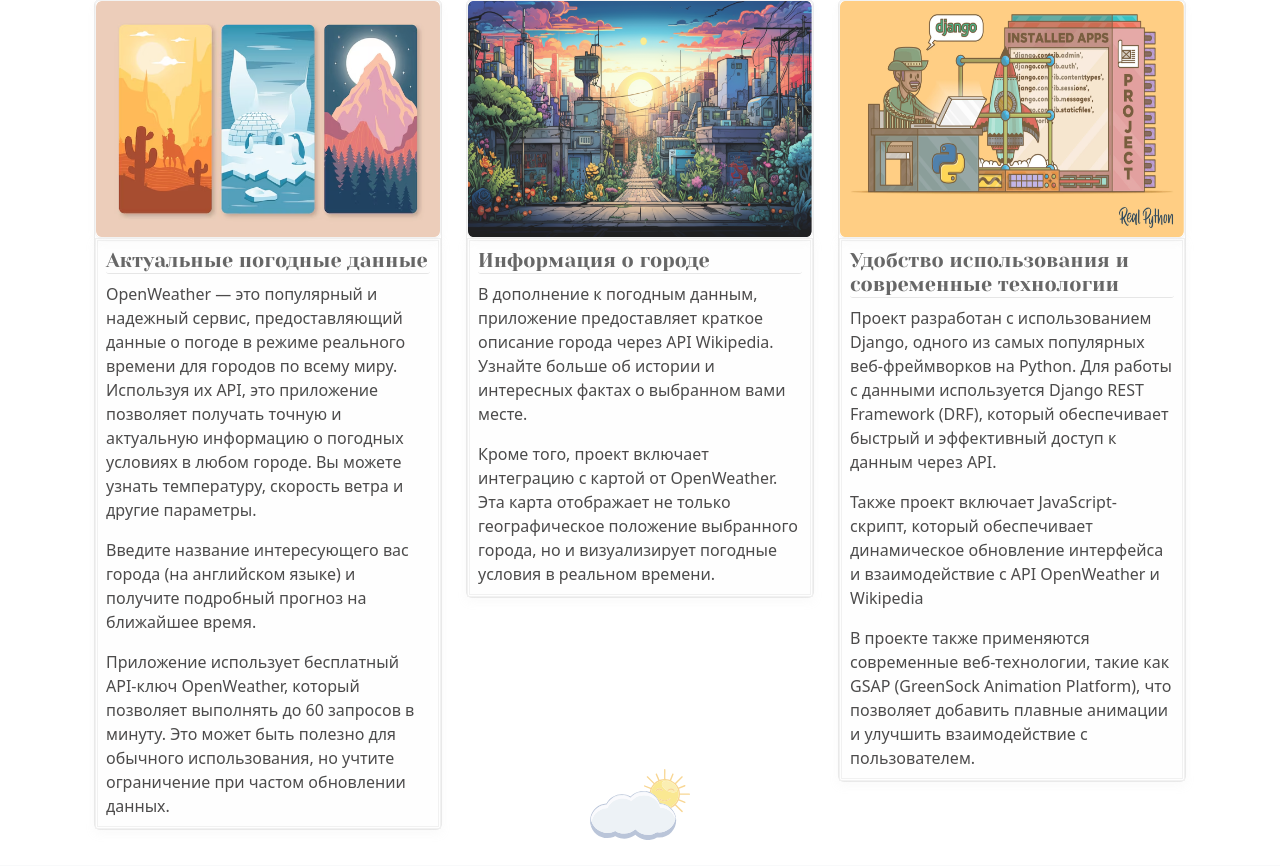
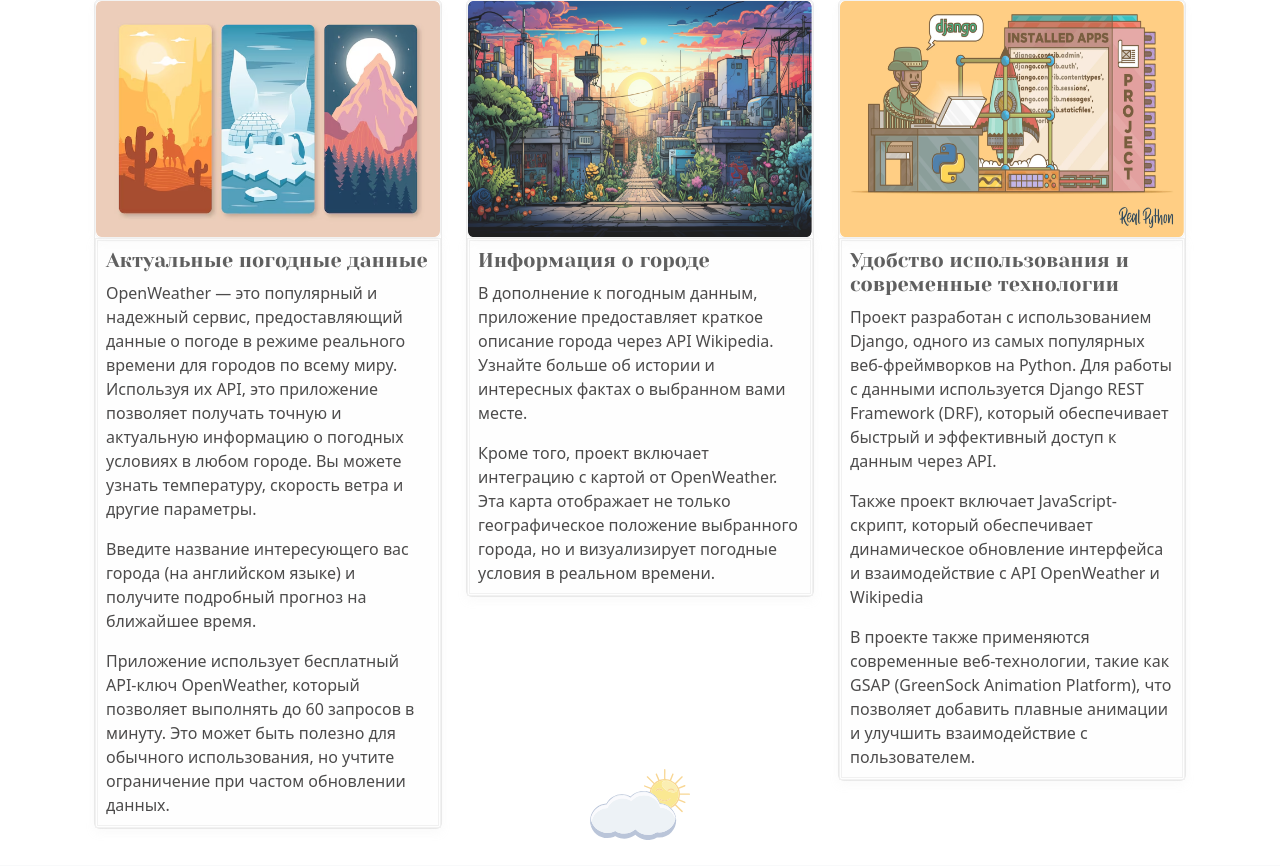
Before and after one commit to MRGiorgiosDev8/weather_django, a Django app: page / in a window 1280 px wide. Shown: the part 477-1343 px from the top of the page. Run offline with Django 5.2, Linux system fonts and the light colour scheme; parts of the project's set-up code (start-up, migrations or seed data) failed here and were passed over; some libraries are stand-ins or nearby versions; some web fonts are replaced.

Commit message:
update custom.css

```diff
--- a/weather_project/static/css/custom.css
+++ b/weather_project/static/css/custom.css
@@ -50,9 +50,7 @@ h2,
 .card-title {
     font-family: "Yeseva One", serif;
     opacity: 0.9;
-    color: #5b5b5b;
-    border-bottom: 1.6px solid #dbdbdb;
-    border-radius: 3px;
+    color: #535353;
     filter: contrast(1.1);
 }
 
```
